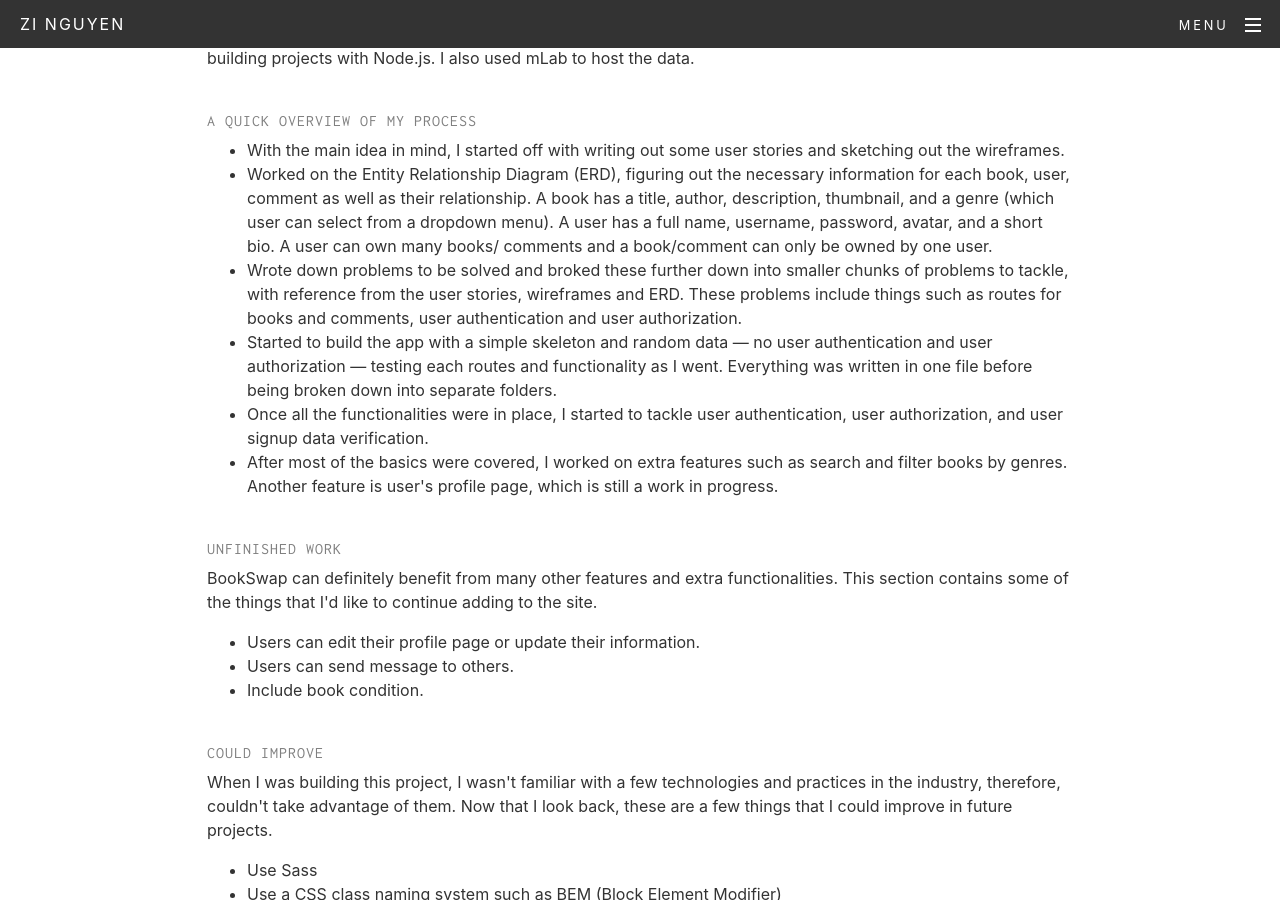
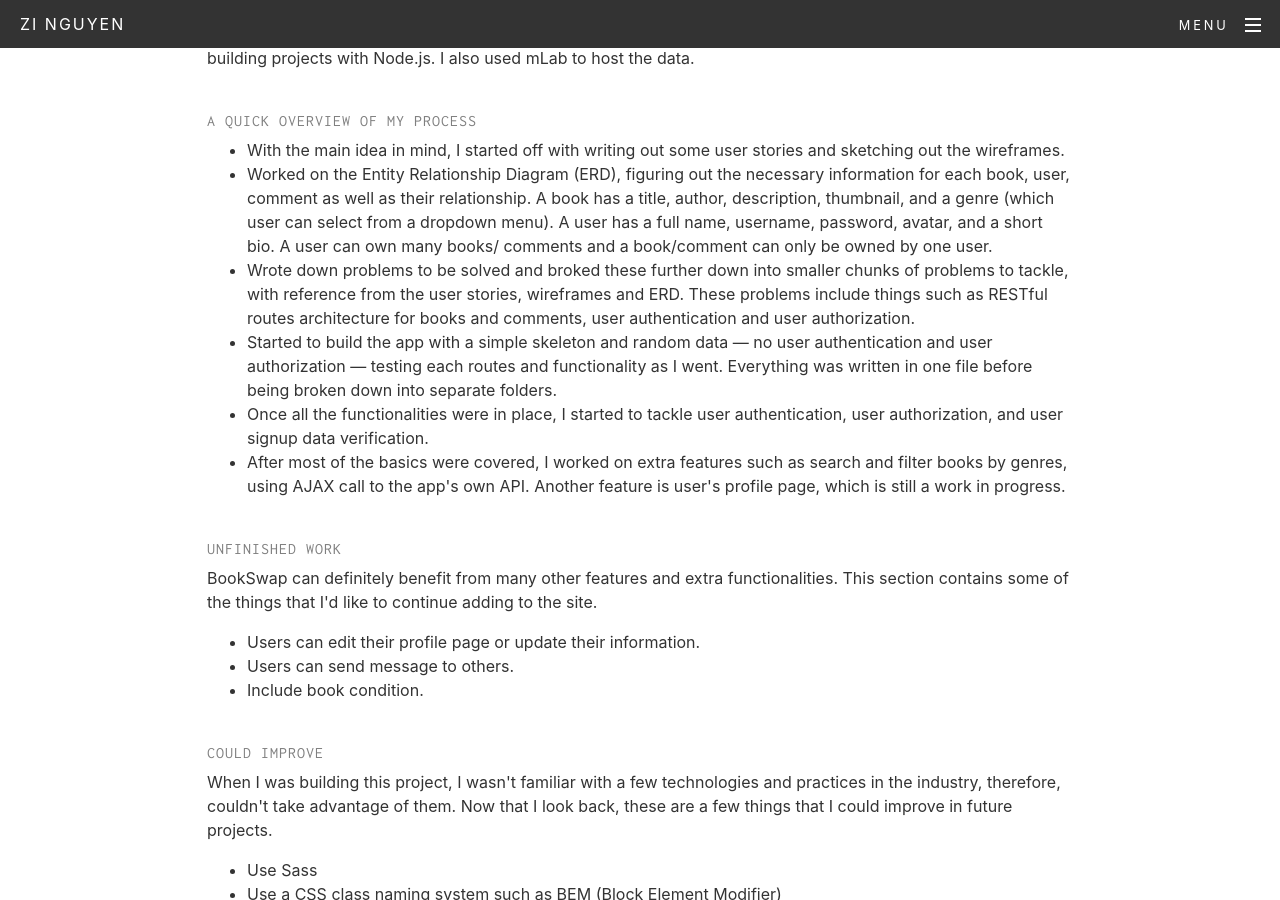
Before and after one commit to zinguyen/zinguyen.github.io, a Jekyll site: the page built from _posts/2018-03-23-reflecting-on-bookswap-project.html, in a window 1280 px wide and 900 px high, scrolled down 1568 px. Built offline with Jekyll 4.4.1, drawn with Linux system fonts in a browser that asks for light colours; nearby versions of some CDN libraries.

Commit message:
update post

```diff
--- a/_posts/2018-03-23-reflecting-on-bookswap-project.html
+++ b/_posts/2018-03-23-reflecting-on-bookswap-project.html
@@ -29,7 +29,7 @@ title: Reflecting on Bookswap Project
 		Worked on the Entity Relationship Diagram (ERD), figuring out the necessary information for each book, user, comment as well as their relationship. A book has a title, author, description, thumbnail, and a genre (which user can select from a dropdown menu). A user has a full name, username, password, avatar, and a short bio. A user can own many books/ comments and a book/comment can only be owned by one user.
 	</li>
 	<li>
-		Wrote down problems to be solved and broked these further down into smaller chunks of problems to tackle, with reference from the user stories, wireframes and ERD. These problems include things such as routes for books and comments, user authentication and user authorization.
+		Wrote down problems to be solved and broked these further down into smaller chunks of problems to tackle, with reference from the user stories, wireframes and ERD. These problems include things such as RESTful routes architecture for books and comments, user authentication and user authorization.
 	</li>
 	<li>
 		Started to build the app with a simple skeleton and random data — no user authentication and user authorization — testing each routes and functionality as I went. Everything was written in one file before being broken down into separate folders.
@@ -38,7 +38,7 @@ title: Reflecting on Bookswap Project
 		Once all the functionalities were in place, I started to tackle user authentication, user authorization, and user signup data verification.
 	</li>
 	<li>
-		After most of the basics were covered, I worked on extra features such as search and filter books by genres. Another feature is user's profile page, which is still a work in progress.
+		After most of the basics were covered, I worked on extra features such as search and filter books by genres, using AJAX call to the app's own API. Another feature is user's profile page, which is still a work in progress.
 	</li>
 </ul>
 
```
